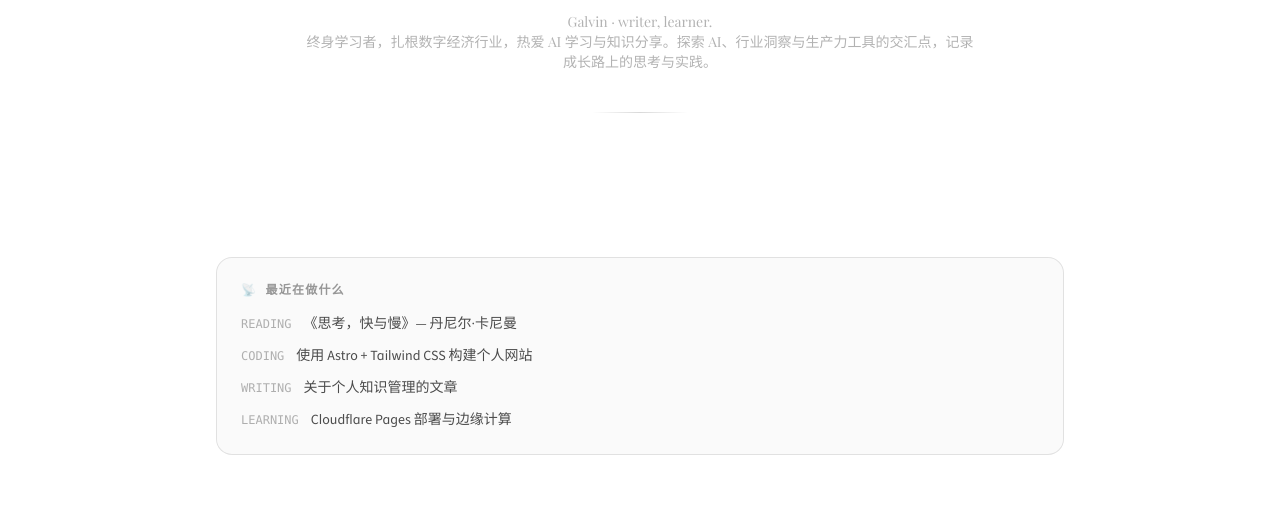
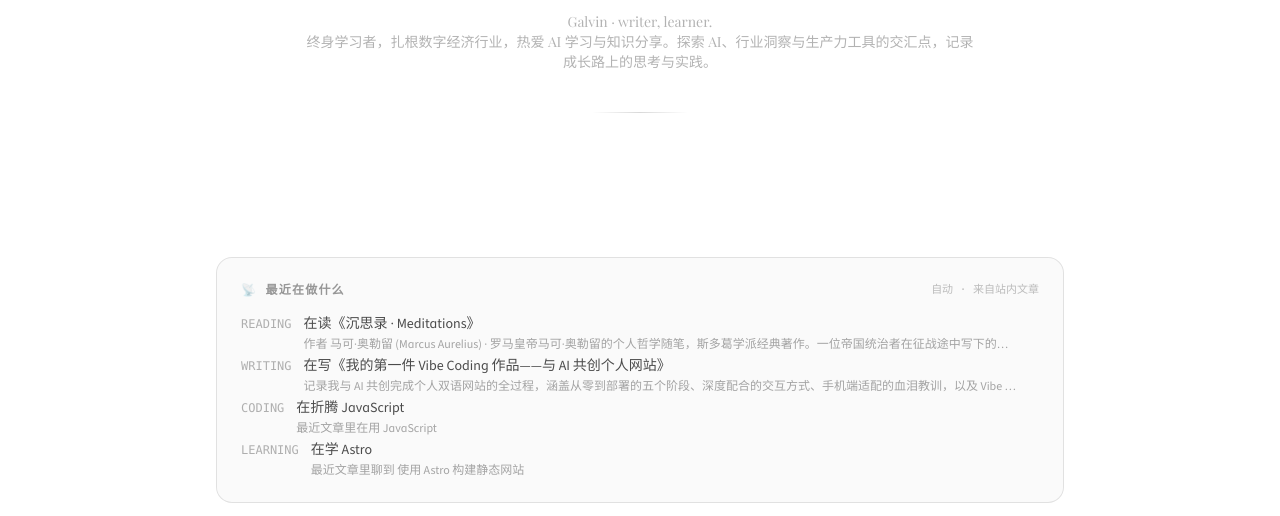
Before and after one commit to happylanding/personal-site, an Astro site: page / in a window 1280 px wide. Shown: the part 405-921 px from the top of the page. Built offline with nearby package versions, Linux system fonts and the light colour scheme; Astro itself is replaced by a stand-in of ours; a web font is replaced by a local one.

Commit message:
feat: 基于站内文章动态生成 CURRENTLY 状态卡片
- 移除硬编码示例数据，改为读取 src/content/articles 内容集合
- READING: 最近书籍文章 / WRITING: 最近普通文章 / CODING: 最近正文代码块语言 / LEARNING: 最近文章学习类标签
- 每行可点击跳转对应文章，卡片右上角标注"自动 · 来自站内文章"
- 更新优先排序（updated 优先于 date），文章不足或字段缺失时自动降级兜底
- 中英文双语跟随站点语言

````diff
--- a/src/components/Currently.astro
+++ b/src/components/Currently.astro
@@ -1,51 +1,202 @@
 ---
+/**
+ * 📡 CURRENTLY —— "最近在做什么" 动态状态卡片
+ *
+ * 不再写死示例数据，而是基于站内真实内容（src/content/articles/）动态生成：
+ *
+ *   READING  最近在看的书        → 最近更新的书籍专区文章（author 字段非空）
+ *   WRITING  最近在写什么        → 最近更新的普通文章
+ *   CODING   最近在折腾什么      → 优先取最近文章正文中首个代码块的语言
+ *   LEARNING 最近在学什么        → 优先取最近文章标签中与学习相关的词
+ *
+ * 生成规则：
+ *   - 取「更新优先」排序（updated 存在时优先于 date，兼顾改稿与发布）
+ *   - 每行自带链接：可跳转到对应文章，整卡不再是死文本
+ *   - 文章不足或缺少可推断字段时自动降级为网站默认简介，绝不显示空行
+ *   - 中英文双语标题/描述，跟随站点语言
+ */
 import { useTranslations, getLangFromUrl } from "../i18n/utils";
+import { getCollection } from "astro:content";
 
 const lang = getLangFromUrl(Astro.url);
 const t = useTranslations(lang);
 
-// 这些数据可以从一个配置文件或环境变量中读取
-const currentActivity = {
-  zh: {
-    reading: "《思考，快与慢》— 丹尼尔·卡尼曼",
-    coding: "使用 Astro + Tailwind CSS 构建个人网站",
-    writing: "关于个人知识管理的文章",
-    learning: "Cloudflare Pages 部署与边缘计算",
-  },
-  en: {
-    reading: "Thinking, Fast and Slow — Daniel Kahneman",
-    coding: "Building personal site with Astro + Tailwind CSS",
-    writing: "An article about personal knowledge management",
-    learning: "Cloudflare Pages deployment & edge computing",
-  },
+const now = Date.now();
+const yearMs = 365 * 24 * 60 * 60 * 1000;
+
+const isBook = (a) => Boolean(a.data.author);
+const titleOf = (a) => (lang === "en" ? a.data.titleEn || a.data.title : a.data.title);
+const descOf = (a) => (lang === "en" ? a.data.descriptionEn || a.data.description || "" : a.data.description || "");
+const pathOf = (a) => `${lang === "en" ? "/en" : ""}/${a.data.section}/${a.slug}`;
+
+/** 更新优先排序：updated 存在且不晚于未来则按 updated，否则按 date */
+const byUpdated = (a, b) => {
+  const at = (x) => {
+    const u = x.data.updated;
+    return u && u.getTime() <= now + 24 * 60 * 60 * 1000 ? u.getTime() : x.data.date.getTime();
+  };
+  return at(b) - at(a);
 };
 
-const data = lang === "en" ? currentActivity.en : currentActivity.zh;
+// 数据源：已发布文章，按更新时间倒序
+const published = (await getCollection("articles", ({ data }) => !data.draft)).sort(byUpdated);
+const books = published.filter(isBook);
+const posts = published.filter((a) => !isBook(a));
+
+/** 挑选最近一年内的一篇，超出则回退到全局最新一篇，避免空值 */
+const pickRecent = (list) => list.find((a) => Date.now() - (a.data.updated || a.data.date).getTime() <= yearMs) || list[0];
+
+const book = pickRecent(books);
+const writing = pickRecent(posts);
+
+// READING：默认回退到站内最近一本书籍
+const reading = book
+  ? {
+      label: "READING",
+      title: lang === "en" ? `Reading ${titleOf(book)}` : `在读《${titleOf(book).replace(/^《|》$/g, "")}》`,
+      desc: book.data.author
+        ? `${lang === "en" ? "by" : "作者"} ${lang === "en" ? book.data.authorEn || book.data.author : book.data.author} · ${descOf(book) || (lang === "en" ? "Latest book on the shelf" : "书架上的新书")}`
+        : descOf(book),
+      href: pathOf(book),
+    }
+  : null;
+
+// WRITING：默认回退到最近一篇普通文章
+const writingItem = writing
+  ? {
+      label: "WRITING",
+      title: lang === "en" ? `Writing ${titleOf(writing)}` : `在写《${titleOf(writing).replace(/^《|》$/g, "")}》`,
+      desc: descOf(writing) || (lang === "en" ? "A new article" : "一篇新文章"),
+      href: pathOf(writing),
+    }
+  : null;
+
+// CODING：优先从最近正文里挑首个代码块的语言，找不到就写网站本身
+const LANG_NAMES = {
+  js: "JavaScript",
+  javascript: "JavaScript",
+  ts: "TypeScript",
+  typescript: "TypeScript",
+  bash: "Shell",
+  sh: "Shell",
+  html: "HTML",
+  css: "CSS",
+  python: "Python",
+  node: "Node.js",
+  vue: "Vue",
+  react: "React",
+  svelte: "Svelte",
+  astro: "Astro",
+  json: "JSON",
+  md: "Markdown",
+  markdown: "Markdown",
+  sql: "SQL",
+  yaml: "YAML",
+  yml: "YAML",
+};
+let codeLang = "";
+let codeSource = null;
+for (const a of published) {
+  const m = a.body?.match(/```([\w+-]+)/);
+  if (m) {
+    codeLang = m[1];
+    codeSource = a;
+    break;
+  }
+}
+const codeLangPretty = LANG_NAMES[codeLang.toLowerCase()] || codeLang;
+const coding = {
+  label: "CODING",
+  title: codeLang
+    ? lang === "en"
+      ? `Experimenting with ${codeLangPretty}`
+      : `在折腾 ${codeLangPretty}`
+    : lang === "en"
+      ? "Building this site with Astro"
+      : "在折腾 Astro 个人网站",
+  desc: lang === "en"
+    ? codeSource
+      ? `From the post on ${titleOf(codeSource)}`
+      : "Building this site with Astro + Tailwind"
+    : codeSource
+      ? `最近文章里在用 ${codeLangPretty}`
+      : "用 Astro + Tailwind 维护这个站点",
+  href: codeSource ? pathOf(codeSource) : "/",
+};
+
+// LEARNING：优先从最近文章标签里找学习相关词（AI / 工具 / 语言），找不到就写长期主题
+const learningKeywords = ["AI", "ai", "astro", "tailwind", "css", "javascript", "node", "vue", "react", "python", "web"];
+const learning = (() => {
+  const seen = published.find((a) =>
+    (a.data.tags || []).some((tag) => learningKeywords.includes(tag))
+  );
+  if (seen) {
+    const tag = (seen.data.tags || []).find((x) => learningKeywords.includes(x));
+    const pretty = { ai: "AI", astro: "Astro", tailwind: "Tailwind CSS", css: "CSS", javascript: "JavaScript", node: "Node.js", vue: "Vue", react: "React", python: "Python", web: "Web" }[tag] || tag;
+    return {
+      label: "LEARNING",
+      title: lang === "en" ? `Learning ${pretty}` : `在学 ${pretty}`,
+      desc: lang === "en" ? `From the post on ${titleOf(seen)}` : `最近文章里聊到 ${titleOf(seen)}`,
+      href: pathOf(seen),
+    };
+  }
+  return {
+    label: "LEARNING",
+    title: lang === "en" ? "Learning AI & tools" : "在学 AI 与效率工具",
+    desc: lang === "en" ? "The long-running theme of this site" : "本站一直关注的主题",
+    href: "/",
+  };
+})();
+
+const rows = [reading, writingItem, coding, learning].filter(Boolean);
+const grid = rows.length > 0 ? rows.slice(0, 4) : [];
 ---
 
-<div class="rounded-2xl border border-black/10 dark:border-white/10 bg-black/[0.02] dark:bg-white/[0.02] p-6">
+{
+  grid.length > 0 && (
+    <div
+      class="rounded-2xl border border-black/10 dark:border-white/10 bg-black/[0.02] dark:bg-white/[0.02] p-6"
+      data-currently
+    >
+      <div class="mb-4 flex items-center justify-between">
         <h2
-    class="mb-4 font-mono text-xs font-semibold uppercase tracking-widest
-           text-black/40 dark:text-white/40"
+          class="font-mono text-xs font-semibold uppercase tracking-widest text-black/40 dark:text-white/40"
         >
           {lang === "en" ? "📡 CURRENTLY" : "📡 最近在做什么"}
         </h2>
+        <span class="font-mono text-[11px] text-black/25 dark:text-white/25">
+          {lang === "en" ? "auto · from posts" : "自动 · 来自站内文章"}
+        </span>
+      </div>
       <div class="space-y-3 text-sm">
-    <div class="flex items-start gap-3">
-      <span class="mt-0.5 shrink-0 font-mono text-xs text-black/30 dark:text-white/30">READING</span>
-      <span class="text-black/70 dark:text-white/70">{data.reading}</span>
-    </div>
-    <div class="flex items-start gap-3">
-      <span class="mt-0.5 shrink-0 font-mono text-xs text-black/30 dark:text-white/30">CODING</span>
-      <span class="text-black/70 dark:text-white/70">{data.coding}</span>
-    </div>
-    <div class="flex items-start gap-3">
-      <span class="mt-0.5 shrink-0 font-mono text-xs text-black/30 dark:text-white/30">WRITING</span>
-      <span class="text-black/70 dark:text-white/70">{data.writing}</span>
-    </div>
-    <div class="flex items-start gap-3">
-      <span class="mt-0.5 shrink-0 font-mono text-xs text-black/30 dark:text-white/30">LEARNING</span>
-      <span class="text-black/70 dark:text-white/70">{data.learning}</span>
+        {grid.map((row) => (
+          <a
+            href={row.href}
+            class="group flex items-start gap-3 rounded-lg p-1 -m-1 transition-colors hover:bg-black/[0.03] dark:hover:bg-white/[0.03]"
+            data-currently-row
+          >
+            <span
+              class="mt-0.5 shrink-0 font-mono text-xs text-black/30 dark:text-white/30 group-hover:text-black/60 dark:group-hover:text-white/60 transition-colors"
+            >
+              {row.label}
+            </span>
+            <span class="min-w-0">
+              <span class="block text-black/70 dark:text-white/70 group-hover:opacity-70 transition-opacity">
+                {row.title}
+              </span>
+              <span class="mt-0.5 block truncate text-xs text-black/35 dark:text-white/35">
+                {row.desc}
+              </span>
+            </span>
+            <span
+              class="mt-0.5 shrink-0 font-mono text-xs text-black/25 dark:text-white/25 opacity-0 transition-opacity group-hover:opacity-100"
+              aria-hidden="true"
+            >
+              ↗
+            </span>
+          </a>
+        ))}
       </div>
     </div>
-</div>
+  )
+}
````
Lines whose indentation alone changed are shown as unchanged.
